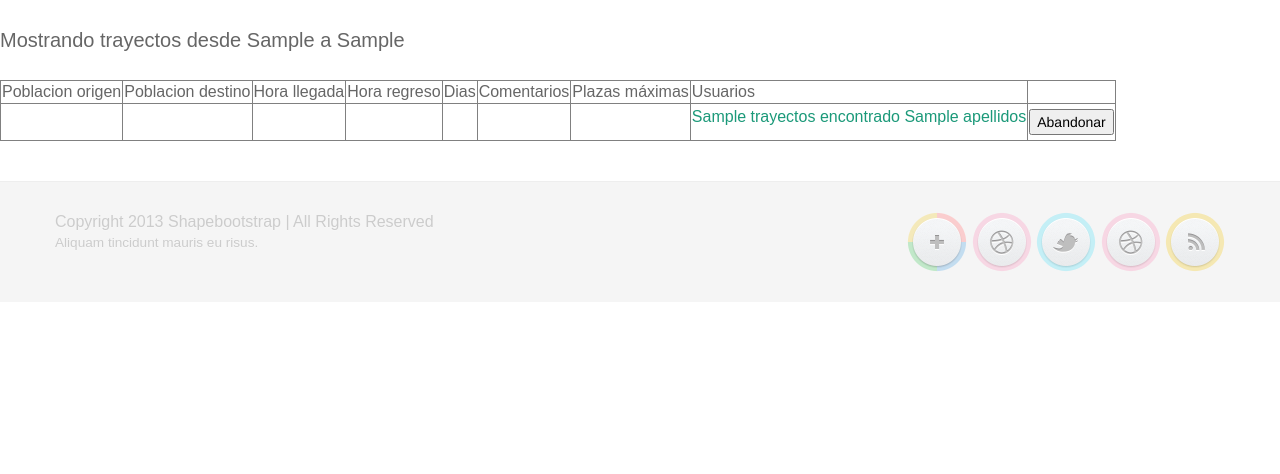
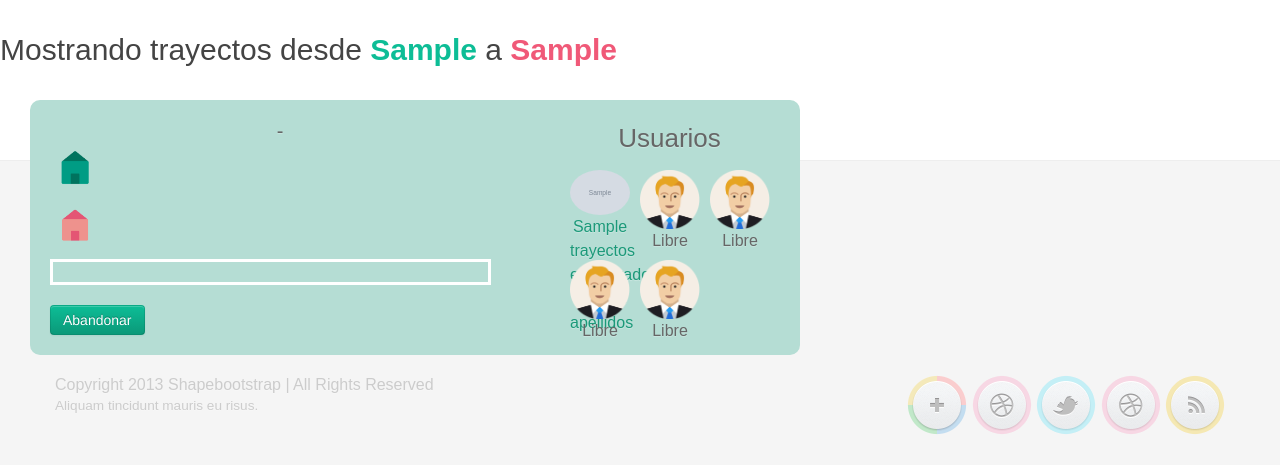
Before and after one commit to icaryou/icaryou, a PHP site: the page made by application/views/trayecto/resultadoParaDiv.php in a window 1280 px wide. Shown: the top 474 px of the page. Run offline with PHP 8.4, Linux system fonts and the light colour scheme; the template is opened without the code that fills it: most values are stand-ins (such as "Sample title", 1, 10 or a date in 2020); grey boxes marked "Sample" are stand-in pictures; data that the repository does not hold is empty; some web fonts are replaced.

Commit message:
funcionando filtros busqueda

```diff
--- a/application/views/trayecto/resultadoParaDiv.php
+++ b/application/views/trayecto/resultadoParaDiv.php
@@ -1,70 +1,80 @@
+<?php $pintarAbandonar=FALSE?>
 
 			<?php if(sizeof($trayectosEncontrados)==0):?><!-- NO ENCUENTRA TRAYECTOS -->
 				<h4>Lo lamentamos, no hemos encontrado trayectos con esas opciones.</h4>
 			<?php endif;?>
 
 			<?php if(sizeof($trayectosEncontrados)!=0):?><!--ENCUENTRA TRAYECTOS -->
+				<h2>Mostrando trayectos desde <span class="origenBusqueda"><?php echo "{$camposBusqueda['poblacionOrigen']}"?></span> a
+				<span class="destinoBusqueda"><?php echo "{$camposBusqueda['poblacionDestino']}"?></span>
+				</h2>
+				<div class="separadorHori"></div>
+				<!--  MEJORANDO MAQUETACION -->
+				<?php $contadorTrayectos=0;?>
+				<?php foreach ($trayectosEncontrados as $trayectoAgrupado):?>
+					<?php $contadorTrayectos++;?>
+				<table class="elementoBusqueda span8 bottom-bufferElements">
+				<tr>
+					<td class="paddignCelda">
+						<span class="diasBusqueda"><?php echo $trayectoAgrupado[0]['dias']?></span>
+						<span class="horasBusqueda"><?php echo $trayectoAgrupado[0]['horallegadadestino']?> -
+						<?php echo $trayectoAgrupado[0]['horaretornodestino']?></span>
+						<div class="lugaresBusqueda"><img class="casitas" src="<?php echo base_url();?>/assets/img/casitaVerde.png"/><?php echo $trayectoAgrupado[0]['poblacionOrigen']?></div>
+						<div class="lugaresBusqueda"><img class="casitas" src="<?php echo base_url();?>/assets/img/casitaRosa.png"/><?php echo $trayectoAgrupado[0]['poblacionDestino']?></div>
+						<div class="comentariosBusqueda"><?php echo $trayectoAgrupado[0]['comentarios']?></div>
 
-	<h3>Mostrando trayectos desde <?php echo "{$camposBusqueda['poblacionOrigen']} a
-				{$camposBusqueda['poblacionDestino']}"?>
-				</h3>
-
-
-
-	<?php foreach ($trayectosEncontrados as $trayectoAgrupado):?>
-<!-- EN CADA $TRAYECTO AGRUPADO TENEMOS UN SOLO TRAYECTO PERO TANTAS FILAS COMO USUARIOS TENGA ESE TRAYECTO -->
-
-
-		<table border="1">
-			<tr>
-				<td>Poblacion origen</td>
-				<td>Poblacion destino</td>
-				<td>Hora llegada</td>
-				<td>Hora regreso</td>
-				<td>Dias</td>
-				<td>Comentarios</td>
-				<td>Plazas máximas</td>
-				<td>Usuarios</td>
-			</tr>
-			<tr>
-			<!-- COGEMOS LOS DATOS GENRALES DE UNA FILA, LA PRIMERA PORQUE EN TODAS SON IGUALES -->
-				<td><?php echo $trayectoAgrupado[0]['poblacionOrigen']?></td>
-				<td><?php echo $trayectoAgrupado[0]['poblacionDestino']?></td>
-				<td><?php echo $trayectoAgrupado[0]['horallegadadestino']?></td>
-				<td><?php echo $trayectoAgrupado[0]['horaretornodestino']?></td>
-				<td><?php echo $trayectoAgrupado[0]['dias']?></td>
-				<td><?php echo $trayectoAgrupado[0]['comentarios']?></td>
-				<td><?php echo $trayectoAgrupado[0]['plazas']?></td>
-				<!-- Y SOLO ITERAMOS DE NUEVO PARA PINTAR LOS USUARIOS QUE NOS HA DEVUELTO -->
-				<td><?php foreach ($trayectoAgrupado as $usu):?>
-					<p><a href="<?php echo base_url('usuario/mostrarPerfilUsuario/'.$usu["usuarioId"])?>"><?php echo $usu["nombre"]." ".$usu["apellidos"]?></a></p>
+						<!-- PINTAMOS UNIRSE SI NO ESTA EN EL TRAYECTO Y HAY PLAZAS DISPONIBLES -->
+								<?php foreach ($trayectoAgrupado as $usu):?>
 									<?php if($usu["usuarioId"]==$this->session->userdata('id')):?>
 										<?php $pintarAbandonar=TRUE?>
 									<?php endif;?>
 								<?php endforeach;?>
-				</td>
-				<td>
-					<!-- PINTAMOS UNIRSE SI NO ESTA EN EL TRAYECTO Y HAY PLAZAS DISPONIBLES -->
-					<?php if($trayectoAgrupado[0]['plazas']>sizeof($trayectoAgrupado)):?>
-					<button class="unirse_trayecto" onclick='location.href="<?php echo base_url('usuario/unirse_trayecto/'.$trayectoAgrupado[0]['trayecto_id'])?>"'
+
+
+								<?php if(!$pintarAbandonar&&$trayectoAgrupado[0]['plazas']>sizeof($trayectoAgrupado)):?>
+								<button class="btn btn-primary btn-lg botonBusqueda" onclick='location.href="<?php echo base_url('usuario/unirse_trayecto/'.$trayectoAgrupado[0]['trayecto_id'])?>"'
 									class="btn btn-primary btn-lg btn-block" tabindex="7">Unirse</button>
 								<?php endif;?>
 
 								<!-- PINTAMOS COMPLETO SI NO ESTA EN EL TRAYECTO Y NO HAY PLAZAS DISPONIBLES -->
-					<?php if($trayectoAgrupado[0]['plazas']==sizeof($trayectoAgrupado)):?>
+								<?php if(!$pintarAbandonar&&$trayectoAgrupado[0]['plazas']==sizeof($trayectoAgrupado)):?>
 								<p>Trayecto completo</p>
 								<?php endif;?>
 
 								<!-- PINTAMOS ABANDONAR SI NO ESTA EN EL TRAYECTO Y HAY PLAZAS DISPONIBLES -->
 								<?php if(isset($pintarAbandonar)&&$pintarAbandonar):?>
-					<button class="abandonar_trayecto" onclick='location.href="<?php echo base_url('usuario/abandonar_trayecto/'.$trayectoAgrupado[0]['trayecto_id'])?>"'
+								<button class="btn btn-primary btn-lg botonBusqueda" onclick='location.href="<?php echo base_url('usuario/abandonar_trayecto/'.$trayectoAgrupado[0]['trayecto_id'])?>"'
 									class="btn btn-primary btn-lg btn-block" tabindex="7">Abandonar</button>
 								<?php endif;?>
 					</td>
+					<td>
+					<div class="usuArriba">
+						<p class="usuTitulo">Usuarios</hp>
+					</div>
+					<div id="<?php echo "trayecto".$contadorTrayectos;?>" class="usuAbajo">
+						<?php $contadorUsuarios=0;?>
+						<?php foreach ($trayectoAgrupado as $usu):?>
+							<?php $contadorUsuarios++;?>
+							<div class="UsuBusqueda">
+								<img class="imgBusqueda" src="<?php echo base_url().$usu["foto"]?>"/>
+								<p class="nombreViajero"><a href="<?php echo base_url('usuario/mostrarPerfilUsuario/'.$usu["usuarioId"])?>"><?php echo $usu["nombre"]." ".$usu["apellidos"]?></a></p>
+							</div>
+			 			<?php endforeach;?>
+			 			<?php for($i=0;$i<(5-$contadorUsuarios);$i++):?>
+			 				<div class="UsuBusqueda">
+								<img src="<?php echo base_url()."assets/img/profile/avatar.png"?>"/>
+								<p class="nombreViajero">Libre</p>
+							</div>
+			 			<?php endfor;?>
+					</div>
+
+					</td>
 				</tr>
+				</table>
+				<?php endforeach;?>
+				<!--  AQUI ACABA LA MEJORA -->
+				<br/>
+				<div class="pagination-page span3 bottom-bufferElements "></div>
 
-
-		</table>
-
-<?php endforeach;?>
 			<?php endif;?>
+			<p><?=validation_errors();?></p>
```
Also changed, not shown: application/views/trayecto/buscarTrayectoMiniPost.php (+8 -4 lines). Lines whose indentation alone changed are shown as unchanged.
